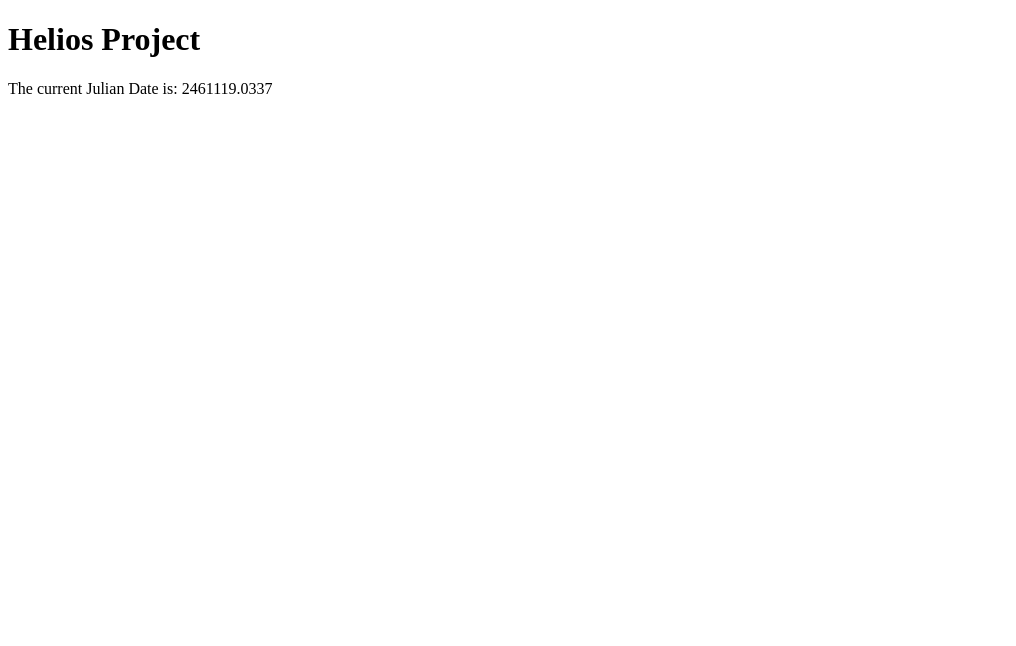
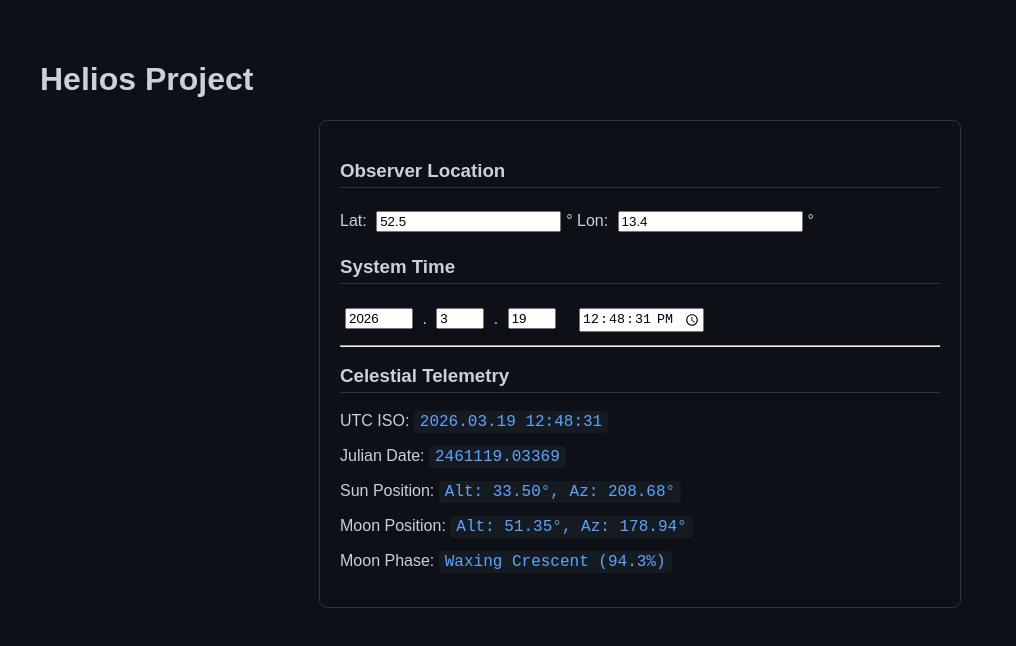
Before and after one commit to TobiasPartzsch/helios, a website built with Vite: page index.html in a window 1280 px wide. Shown: the whole page, without its empty margins (0-1016 px from the left). Built offline with nearby package versions, Linux system fonts and the light colour scheme.

Commit message:
feat: implement telemetry dashboard with UTC input and coordinate transforms

```diff
--- a/index.html
+++ b/index.html
@@ -9,7 +9,40 @@
 <body>
     <div id="app">
         <h1>Helios Project</h1>
-        <div id="output">Initializing celestial calculations...</div>
+    </div>
+    <div id="helios-ui">
+        <section id="inputs">
+            <h3>Observer Location</h3>
+            <div class="input-group">
+                <label>Lat: <input type="number" id="lat" value="52.5" step="0.1">°</label>
+                <label>Lon: <input type="number" id="lon" value="13.4" step="0.1">°</label>
+            </div>
+
+            <h3>System Time</h3>
+            <div class="time-input-row">
+                <input type="number" id="year" value="2023" style="width: 60px;"> .
+                <input type="number" id="month" value="10" min="1" max="12" style="width: 40px;"> .
+                <input type="number" id="day" value="27" min="1" max="31" style="width: 40px;">
+
+                <input type="time" id="clock-time" value="12:00" step="1">
+            </div>
+        </section>
+
+        <hr>
+
+        <section id="telemetry">
+            <h3>Celestial Telemetry</h3>
+            <div class="readout">
+                <p>UTC ISO: <span id="out-iso" class="mono">-</span></p>
+                <p>Julian Date: <span id="out-jd" class="mono">-</span></p>
+            </div>
+
+            <div class="readout">
+                <p>Sun Position: <span id="out-sun" class="mono">-</span></p>
+                <p>Moon Position: <span id="out-moon" class="mono">-</span></p>
+                <p>Moon Phase: <span id="out-phase" class="mono">-</span></p>
+            </div>
+        </section>
     </div>
     <script type="module" src="/src/main.ts"></script>
 </body>
--- a/src/main.ts
+++ b/src/main.ts
@@ -1,11 +1,84 @@
-import { dateToJulianDate } from './core/time';
+import { moonEquatorialCoordinates, moonPhase } from './core/bodies/moon';
+import { sunEquatorialCoordinates } from './core/bodies/sun';
+import { equatorialToHorizontal } from './core/coordinates'; // Your coordinate logic
+import { dateToJulianDate } from './core/time/julian';
+import { localSiderealTimeHours } from './core/time/sidereal';
+import './style.css';
 
-const outputElement = document.getElementById('output');
+// Selectors
+const latInput = document.getElementById('lat') as HTMLInputElement;
+const lonInput = document.getElementById('lon') as HTMLInputElement;
+const yearInput = document.getElementById('year') as HTMLInputElement;
+const monthInput = document.getElementById('month') as HTMLInputElement;
+const dayInput = document.getElementById('day') as HTMLInputElement;
+const clockTimeInput = document.getElementById('clock-time') as HTMLInputElement;
 
-if (outputElement) {
-    const now = new Date();
-    const jd = dateToJulianDate(now);
-    outputElement.innerText = `The current Julian Date is: ${jd.toFixed(4)}`;
+const outJd = document.getElementById('out-jd')!;
+const outSun = document.getElementById('out-sun')!;
+const outMoon = document.getElementById('out-moon')!;
+const outPhase = document.getElementById('out-phase')!;
+
+function radToDeg(rad: number): number {
+    return rad * (180 / Math.PI);
 }
 
-console.log("Helios engine started.");
+function update() {
+    const latDeg = parseFloat(latInput.value);
+    const lonDeg = parseFloat(lonInput.value);
+    const date = new Date(Date.UTC(
+        parseInt(yearInput.value),
+        parseInt(monthInput.value) - 1, // Months still 0-indexed
+        parseInt(dayInput.value),
+        ...clockTimeInput.value.split(':').map(Number)
+    ));
+
+    // Manual format: YYYY.MM.DD HH:mm:ss
+    const y = date.getFullYear();
+    const m = String(date.getMonth() + 1).padStart(2, '0');
+    const d = String(date.getDate()).padStart(2, '0');
+    const hh = String(date.getUTCHours()).padStart(2, '0');
+    const mm = String(date.getUTCMinutes()).padStart(2, '0');
+    const ss = String(date.getUTCSeconds()).padStart(2, '0');
+
+    const customFormat = `${y}.${m}.${d} ${hh}:${mm}:${ss}`;
+
+    // Update the UI
+    document.getElementById('out-iso')!.innerText = customFormat;
+
+    // 1. Julian Date
+    const jd = dateToJulianDate(date);
+
+    // 2. Local Sidereal Time: Convert Hours to Radians
+    // (LST Hours * 15) = Degrees -> Degrees * (PI/180) = Radians
+    const lstHours = localSiderealTimeHours(jd, lonDeg);
+    const lstRad = lstHours * 15 * (Math.PI / 180);
+
+    // 3. Observer Latitude: Degrees to Radians
+    const latRad = latDeg * (Math.PI / 180);
+
+    // 4. Calculate Celestial Positions
+    const sunEq = sunEquatorialCoordinates(jd);
+    const sunHoriz = equatorialToHorizontal(sunEq, latRad, lstRad);
+    const moonEq = moonEquatorialCoordinates(jd);
+    const moonHoriz = equatorialToHorizontal(moonEq, latRad, lstRad);
+    const phaseInfo = moonPhase(jd);
+
+    // 5. Update Text I/O
+    outJd.innerText = jd.toFixed(5);
+    outSun.innerText = `Alt: ${radToDeg(sunHoriz.altitudeRad).toFixed(2)}°, Az: ${radToDeg(sunHoriz.azimuthRad).toFixed(2)}°`;
+    outMoon.innerText = `Alt: ${radToDeg(moonHoriz.altitudeRad).toFixed(2)}°, Az: ${radToDeg(moonHoriz.azimuthRad).toFixed(2)}°`;
+    outPhase.innerText = `${phaseInfo.phaseName} (${(phaseInfo.illuminatedFraction * 100).toFixed(1)}%)`;
+}
+
+// Event Listeners
+[latInput, lonInput, yearInput, monthInput, dayInput, clockTimeInput].forEach(el => {
+    el?.addEventListener('input', update);
+});
+// Set initial time and run
+const now = new Date();
+yearInput.value = now.getFullYear().toString();
+monthInput.value = (now.getMonth() + 1).toString();
+dayInput.value = now.getDate().toString();
+clockTimeInput.value = `${String(now.getHours()).padStart(2, '0')}:${String(now.getMinutes()).padStart(2, '0')}:${String(now.getSeconds()).padStart(2, '0')}`;
+
+update();
--- /dev/null
+++ b/src/style.css
@@ -0,0 +1,33 @@
+body {
+    background-color: #0d1117;
+    color: #c9d1d9;
+    font-family: sans-serif;
+    padding: 2rem;
+}
+
+#helios-ui {
+    max-width: 600px;
+    margin: auto;
+    border: 1px solid #30363d;
+    padding: 20px;
+    border-radius: 8px;
+}
+
+.mono {
+    font-family: 'Courier New', monospace;
+    color: #58a6ff;
+    /* A nice celestial blue */
+    background: #161b22;
+    padding: 2px 6px;
+    border-radius: 4px;
+}
+
+h3 {
+    border-bottom: 1px solid #30363d;
+    padding-bottom: 5px;
+}
+
+input,
+button {
+    margin: 5px;
+}
```
